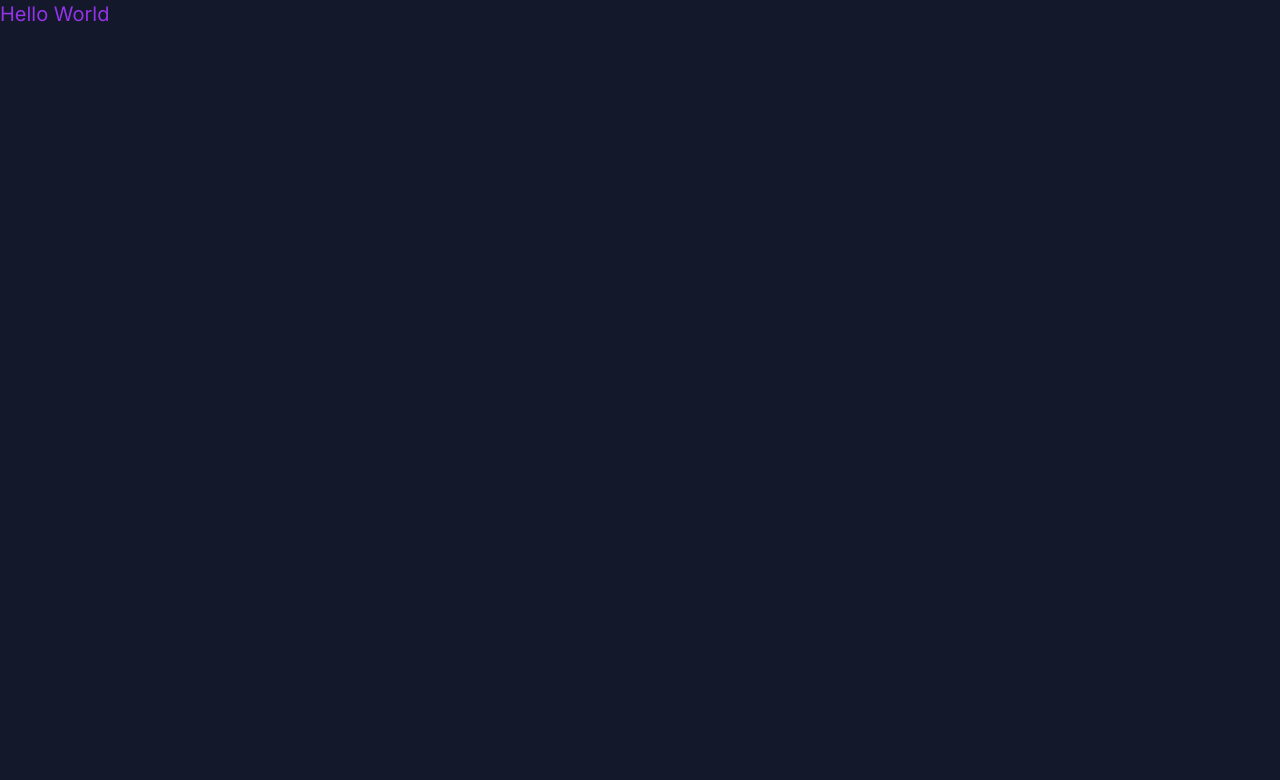
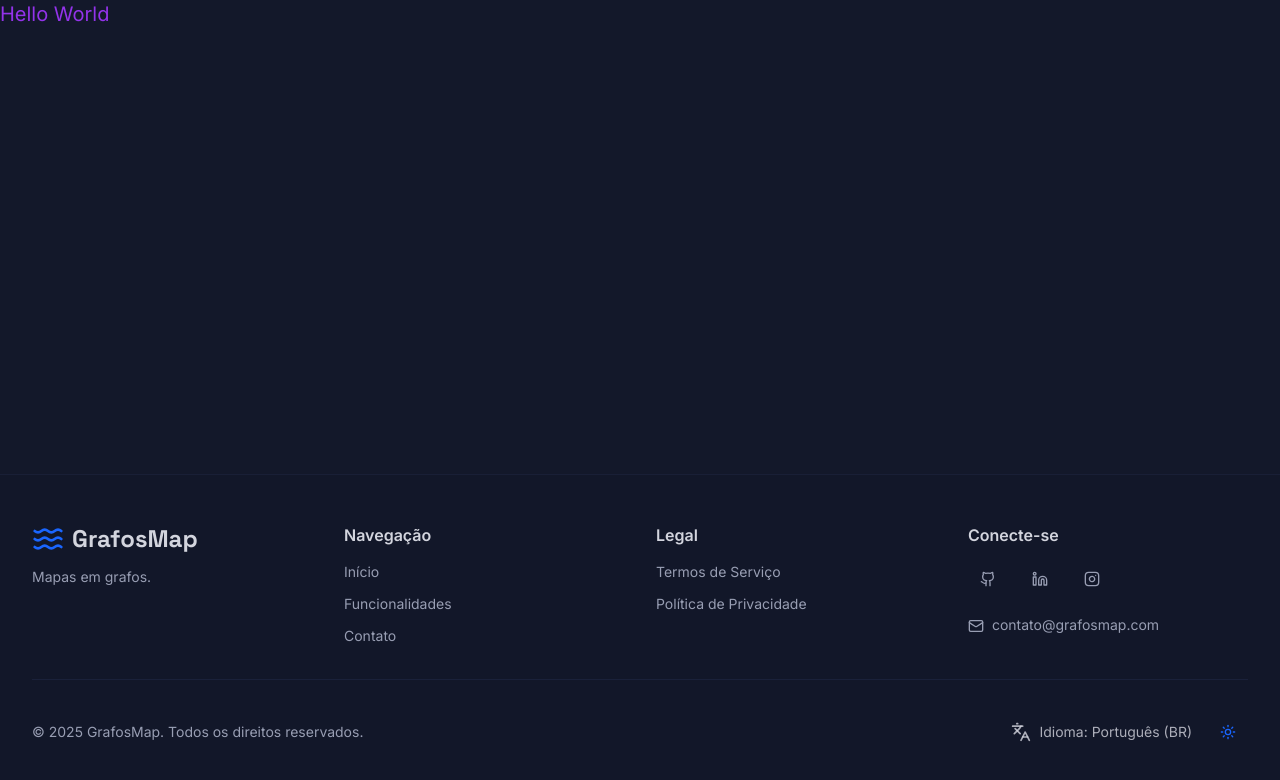
Before and after one commit to omaraljawabri/trabalho-final-aed2, a Next.js app: page / in a window 1280 px wide. Shown: the top 780 px of the page. Built offline with nearby package versions, Linux system fonts and the light colour scheme.

Commit message:
chore: layout configure

```diff
--- a/src/app/layout.tsx
+++ b/src/app/layout.tsx
@@ -1,6 +1,8 @@
 
 import type { Metadata } from 'next';
 import './globals.css';
+import Footer from './_components/footer';
+import { Toaster } from './_components/ui/toaster';
 
 export const metadata: Metadata = {
   title: 'GrafosMap',
@@ -22,6 +24,8 @@ export default function RootLayout({
 
         <main className="flex-grow">
           {children}
-        </main></body></html>
+        </main>
+        <Footer />
+        <Toaster /></body></html>
   );
 }
```
